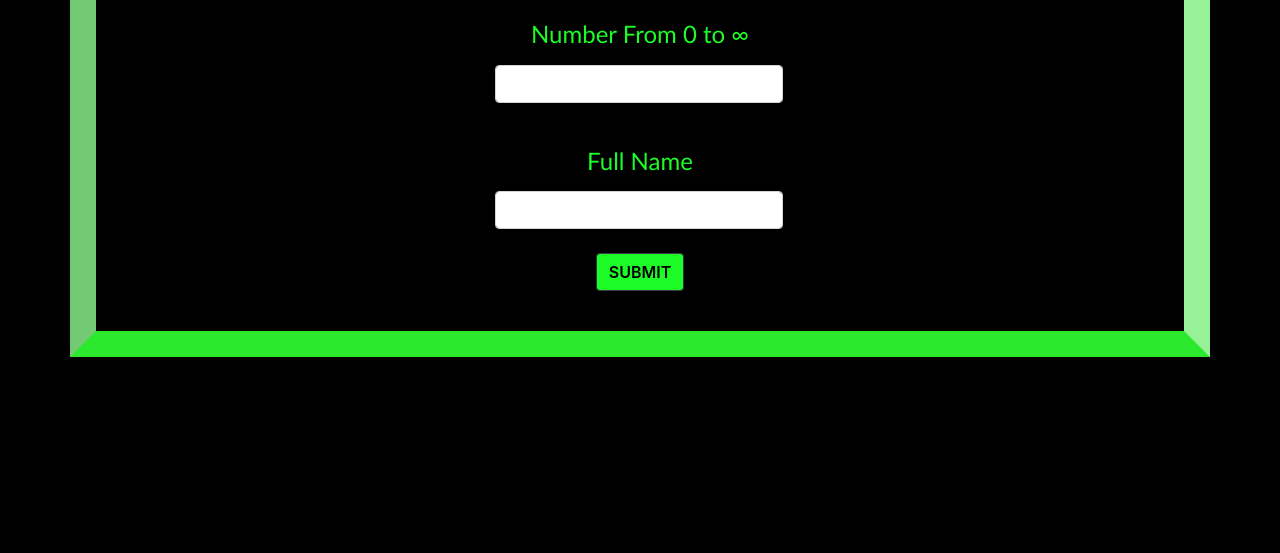
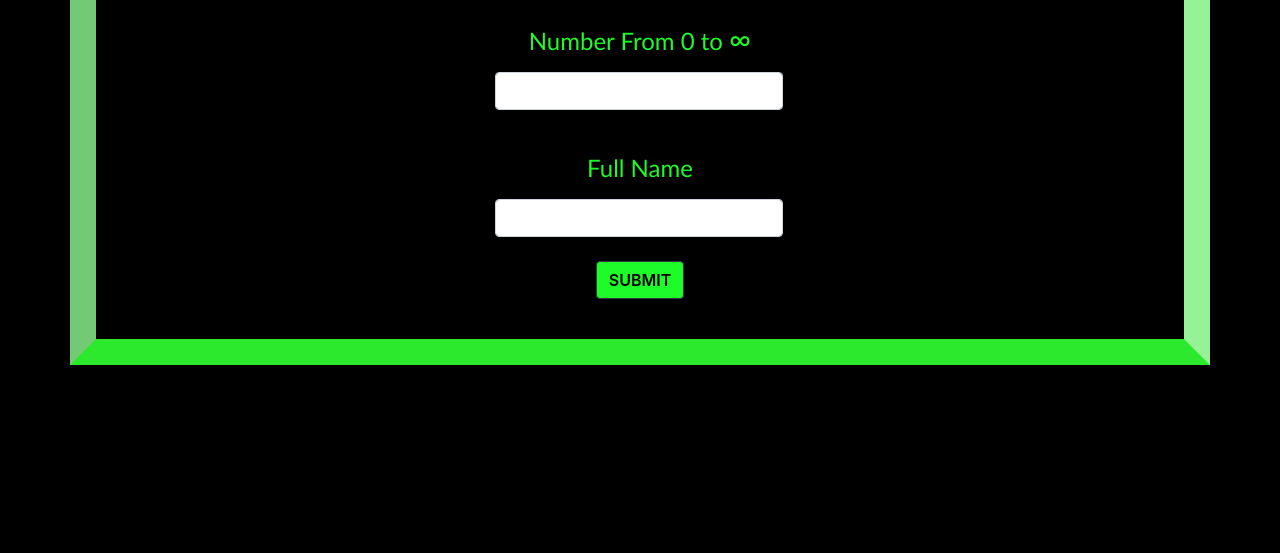
Before and after one commit to faustlarsen/Mr.Roboger, a plain HTML site: page index.html in a window 1280 px wide. Shown: the part 247-800 px from the top of the page. Drawn offline with nearby package versions, Linux system fonts and the light colour scheme.

Commit message:
fix minor errors

```diff
--- a/css/styles.css
+++ b/css/styles.css
@@ -42,3 +42,7 @@ img {
 *:focus {
   outline: none;
 }
+
+span {
+  font-size:30px;
+}
--- a/index.html
+++ b/index.html
@@ -14,7 +14,7 @@
         <br>
         <div class="form-group">
           <label for="inputNUmber">
-            <h4>Number From 0 to ∞</h4>
+            <h4>Number From 0 to <span>∞</span></h4>
           </label>
           <input id="inputNumber" class="form-control text-center" type="text">
           <br>
--- a/js/scripts.js
+++ b/js/scripts.js
@@ -12,11 +12,11 @@ $(document).ready(function() {
     for (let i = 0; i <= number; i++) {
       let outcome = i.toString();
       if (outcome.includes(3)) {
-        array.push(" Won't you be my neighbor' " + ", " + finalName + "? ");
+        array.push(" Won't you be my neighbor" + ", " + finalName + "? ");
       } else if (outcome.includes(2)) {
-        array.push(' "Boop!" ');
+        array.push(' "Boop!"');
       } else if (outcome.includes(1)) {
-        array.push(' "Beep!" ');
+        array.push(' "Beep!"');
       } else {
         array.push(outcome);
       }
```
Also changed, not shown: 1 other file.
